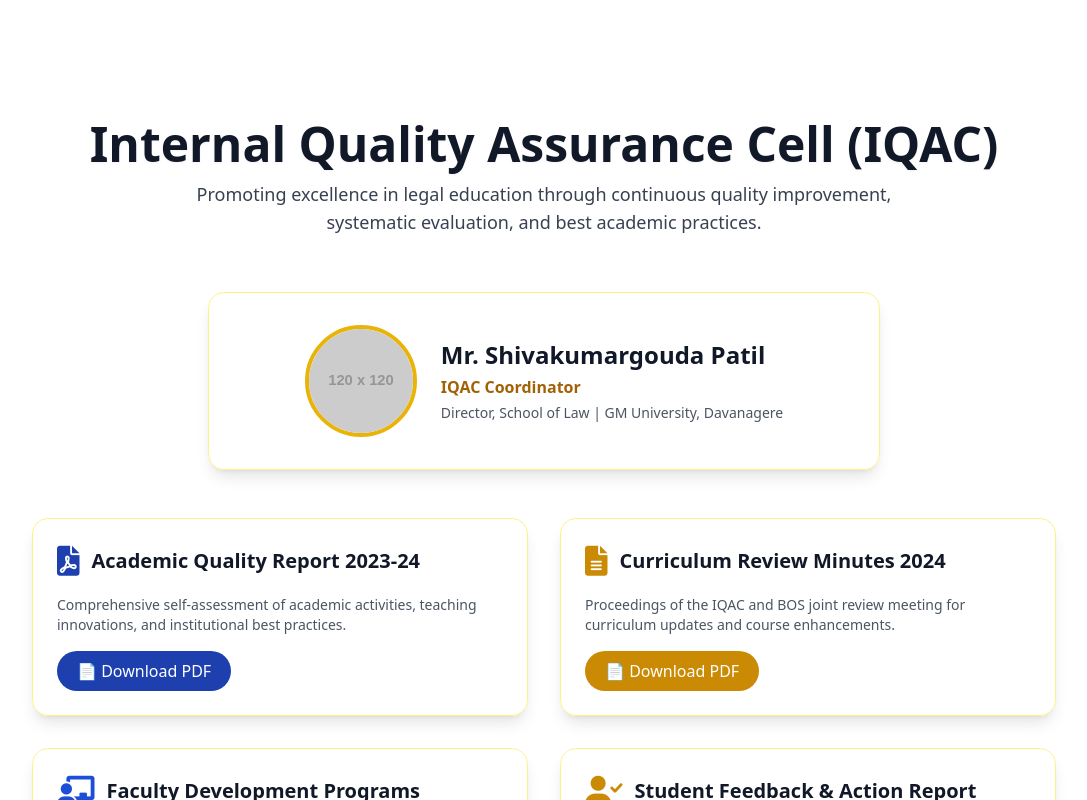
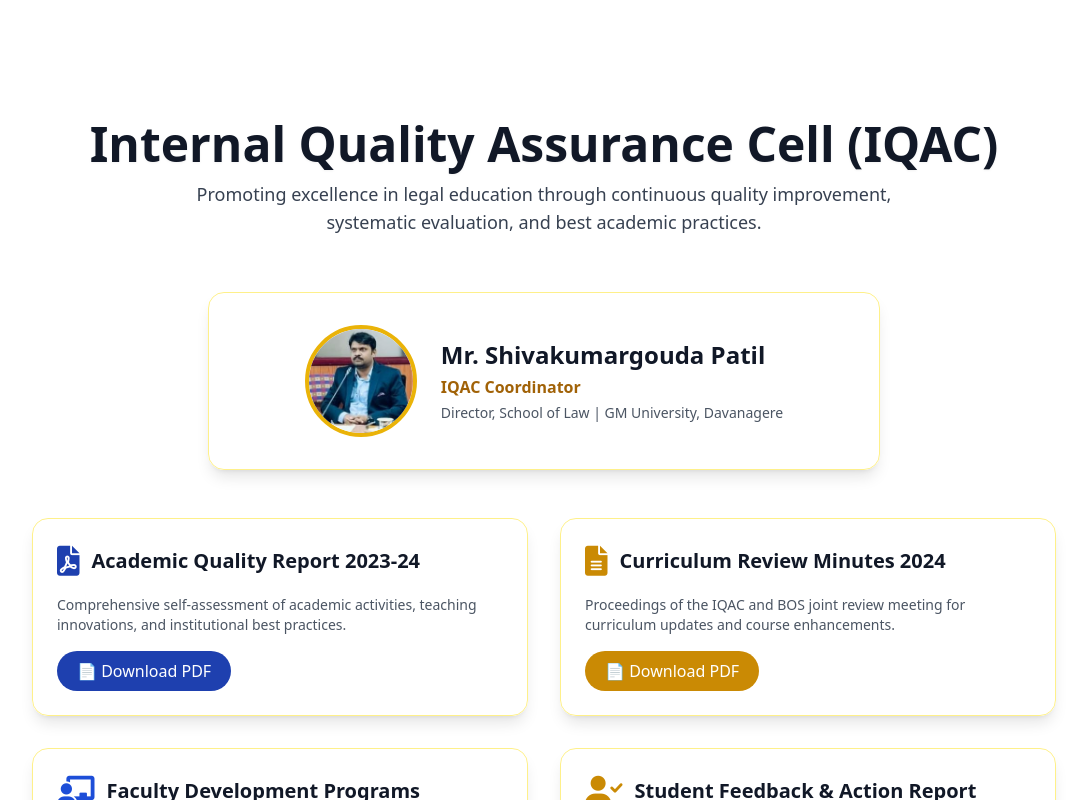
Before and after one commit to srinidhipossible-123/llb_gmu, a website: page index.html in a window 1280 px wide. Shown: the part 11200-12000 px from the top of the page, without its empty margins (96-1183 px from the left). Drawn offline with nearby package versions, Linux system fonts and the light colour scheme; placeholder pictures from the web are drawn by us.

Commit message:
3rd commit

```diff
--- a/index.html
+++ b/index.html
@@ -1601,7 +1601,7 @@ section, header {
     <!-- Coordinator Card -->
     <div class="max-w-2xl mx-auto mb-12 bg-white/80 backdrop-blur-lg border border-yellow-200 rounded-2xl shadow-lg p-8 flex flex-col sm:flex-row items-center justify-center text-center sm:text-left hover:shadow-2xl transition-all duration-500">
       <img
-        src="static/images/faculty/shivakumargouda.jpg"
+        src="static/images/faculty/faculty1.jpg"
         onerror="this.onerror=null; this.src='https://placehold.co/120x120/1e3a8a/ffffff?text=SP';"
         alt="IQAC Coordinator"
         class="w-28 h-28 rounded-full border-4 border-yellow-500 object-cover mb-4 sm:mb-0 sm:mr-6">
@@ -1722,7 +1722,7 @@ section, header {
     <!-- Research Coordinator -->
     <div class="flex justify-center mb-12">
       <div class="flex items-center gap-6 bg-white p-6 rounded-xl shadow-lg border border-yellow-300 hover:shadow-2xl transition duration-300">
-        <img src="static/images/faculty/shivakumargouda.jpg"
+        <img src="static/images/faculty/faculty1.jpg"
              onerror="this.onerror=null; this.src='https://placehold.co/120x120/1e3a8a/ffffff?text=SP';"
              alt="Mr. Shivakumargouda Patil"
              class="w-28 h-28 object-cover rounded-full border-4 border-yellow-500">
@@ -1847,7 +1847,7 @@ section, header {
     <!-- Admission Coordinator -->
     <div class="flex justify-center mb-16">
       <div class="flex items-center gap-6 bg-white p-8 rounded-2xl shadow-lg border-t-4 border-yellow-500 hover:shadow-2xl transition duration-300">
-        <img src="static/images/faculty/shivakumargouda.jpg"
+        <img src="static/images/faculty/faculty1.jpg"
              onerror="this.onerror=null; this.src='https://placehold.co/120x120/1e3a8a/ffffff?text=SP';"
              alt="Mr. Shivakumargouda Patil"
              class="w-28 h-28 object-cover rounded-full border-4 border-yellow-400 shadow-md">
@@ -1917,7 +1917,7 @@ section, header {
     <!-- Placement Coordinator -->
     <div class="flex justify-center mb-16">
       <div class="flex items-center gap-6 bg-white p-8 rounded-2xl shadow-lg border-t-4 border-green-600 hover:shadow-2xl transition duration-300">
-        <img src="static/images/faculty/shivakumargouda.jpg"
+        <img src="static/images/faculty/faculty1.jpg"
              onerror="this.onerror=null; this.src='https://placehold.co/120x120/14532d/ffffff?text=SP';"
              alt="Placement Coordinator"
              class="w-28 h-28 object-cover rounded-full border-4 border-green-500 shadow-md">
```
